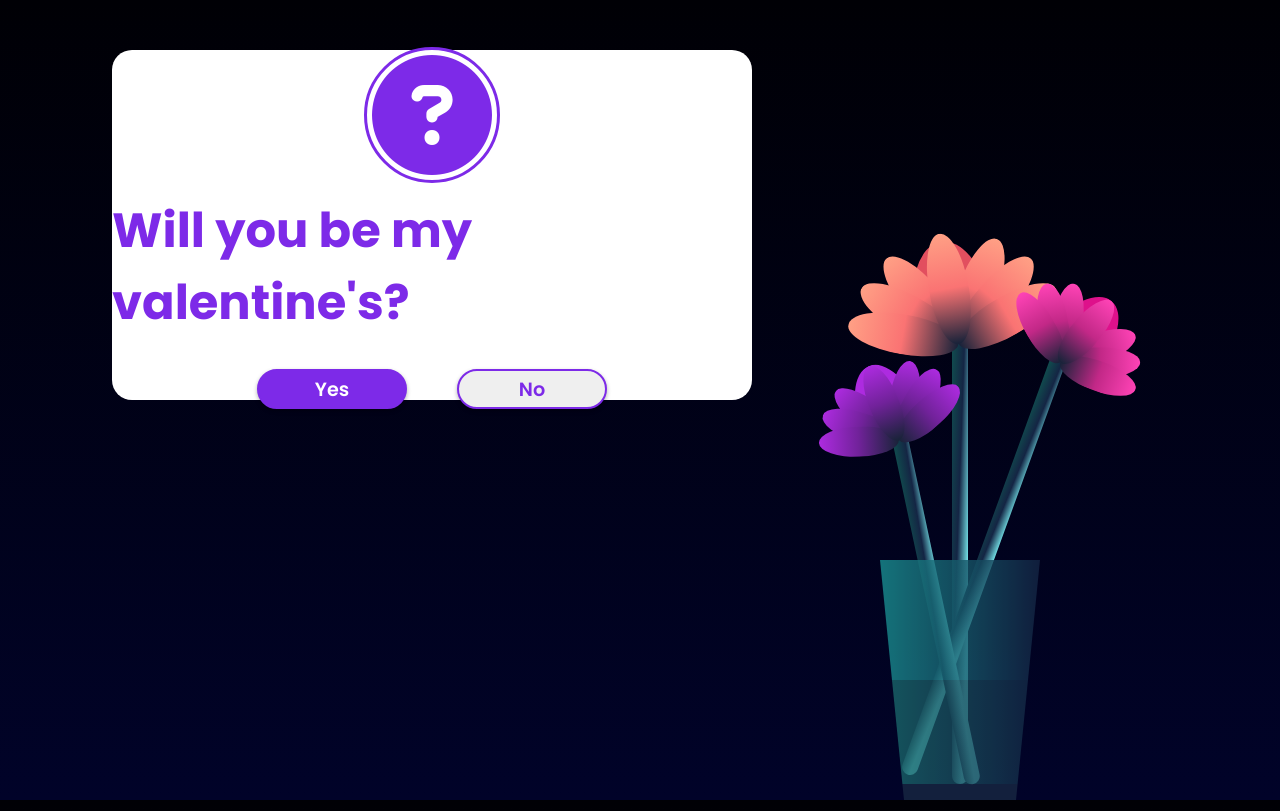
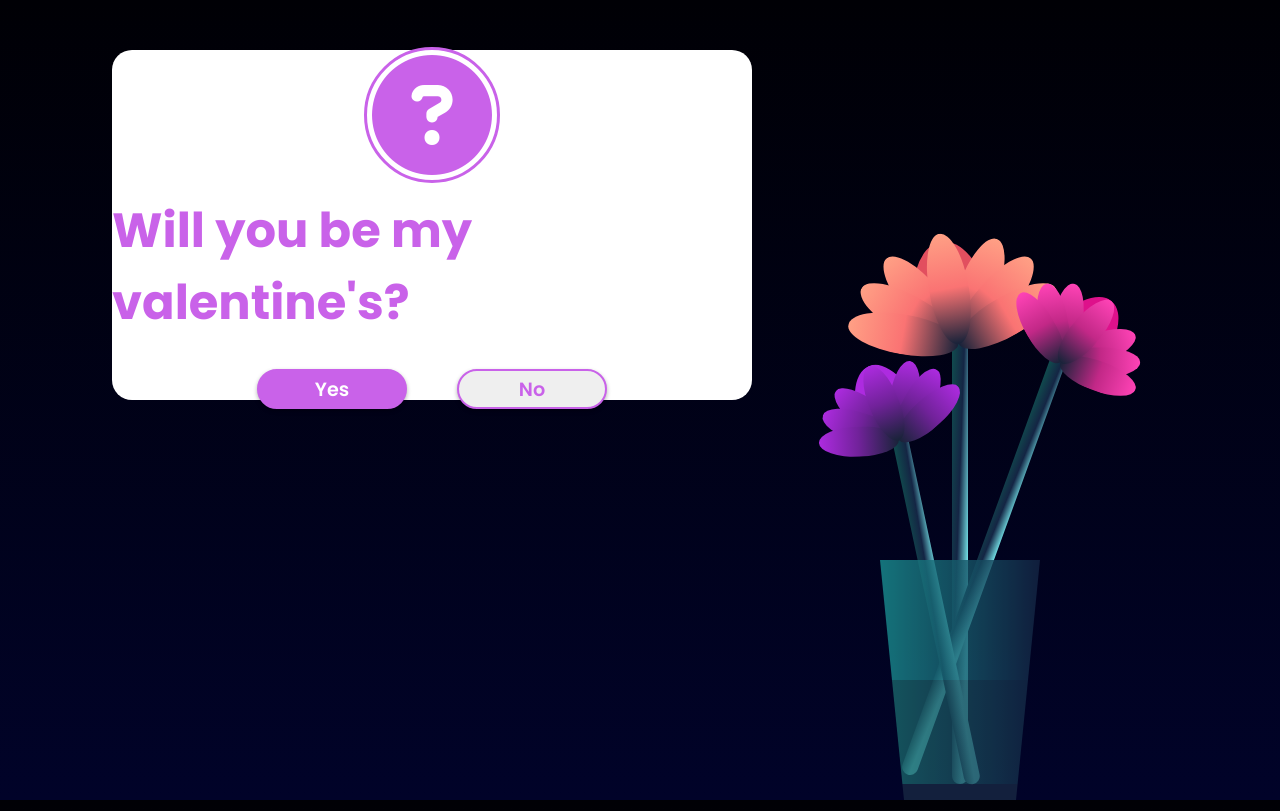
Before and after one commit to Dynairty/Dynairty.github.io, a plain HTML site: page index.html in a window 1280 px wide. Drawn offline with Linux system fonts and the light colour scheme.

Commit message:
changed font to pink

```diff
--- a/style.css
+++ b/style.css
@@ -15,7 +15,7 @@
 }
 
 *::selection {
-    background: #7d2ae8;
+    background: #c962e9;
     color: #fff;
 }
 
@@ -44,15 +44,15 @@ body {
 
 i {
     font-size: 7.5em;
-    color: #7d2ae8;
+    color: #c962e9;
     border: 5px solid transparent;
-    outline: 3px solid #7d2ae8;
+    outline: 3px solid #c962e9;
     border-radius: 50%;
 }
 
 h2 {
     font-size: 3em;
-    color: #7d2ae8;
+    color: #c962e9;
     margin: 15px 0;
 }
 
@@ -72,7 +72,7 @@ button {
     color: #fff;
     font-weight: 600;
     border-radius: 30px;
-    border: 2px solid #7d2ae8;
+    border: 2px solid #c962e9;
     outline: none;
     cursor: pointer;
     box-shadow: 0 2px 4px rgba(0, 0, 0, .3);
@@ -80,12 +80,12 @@ button {
 
 button:nth-child(1) {
     margin-left: -200px;
-    background: #7d2ae8;
+    background: #c962e9;
 }
 
 button:nth-child(2) {
     margin-right: -200px;
-    color: #7d2ae8;
+    color: #c962e9;
 }
 
 .flower {
```
